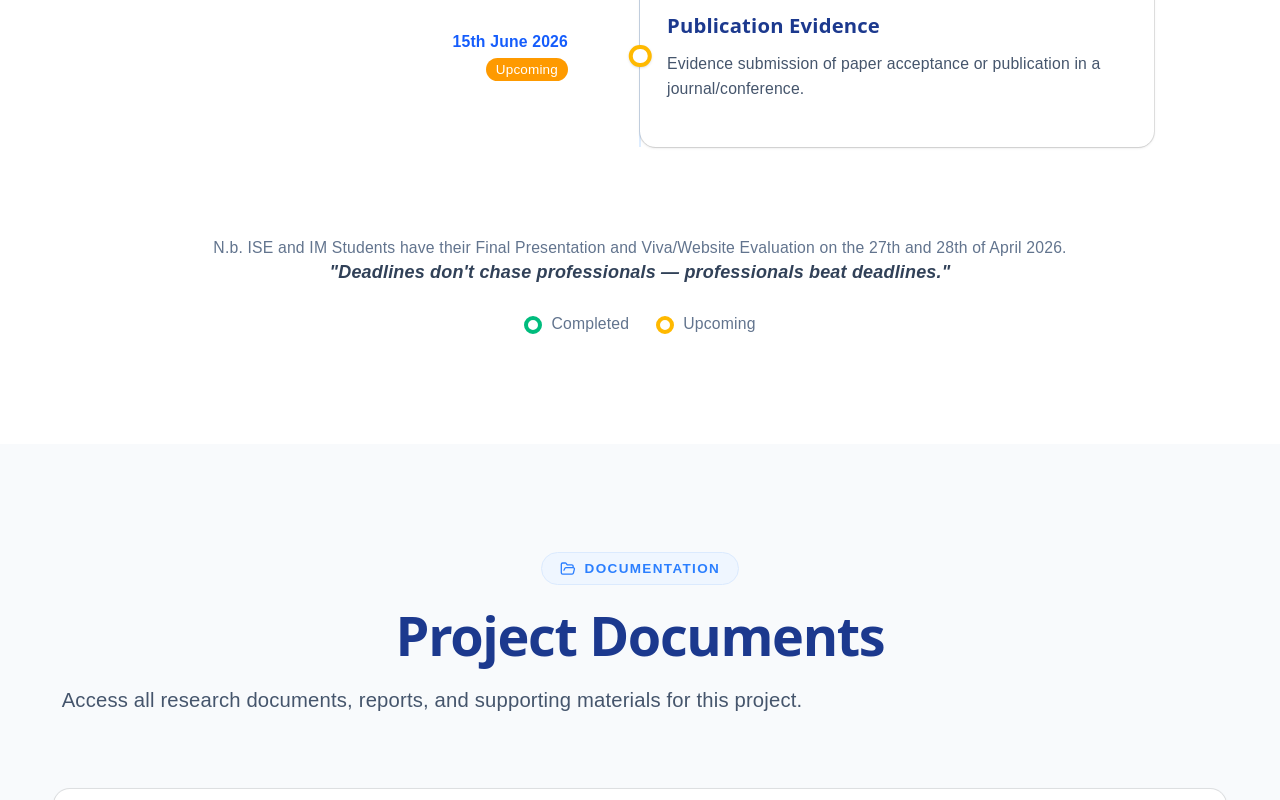
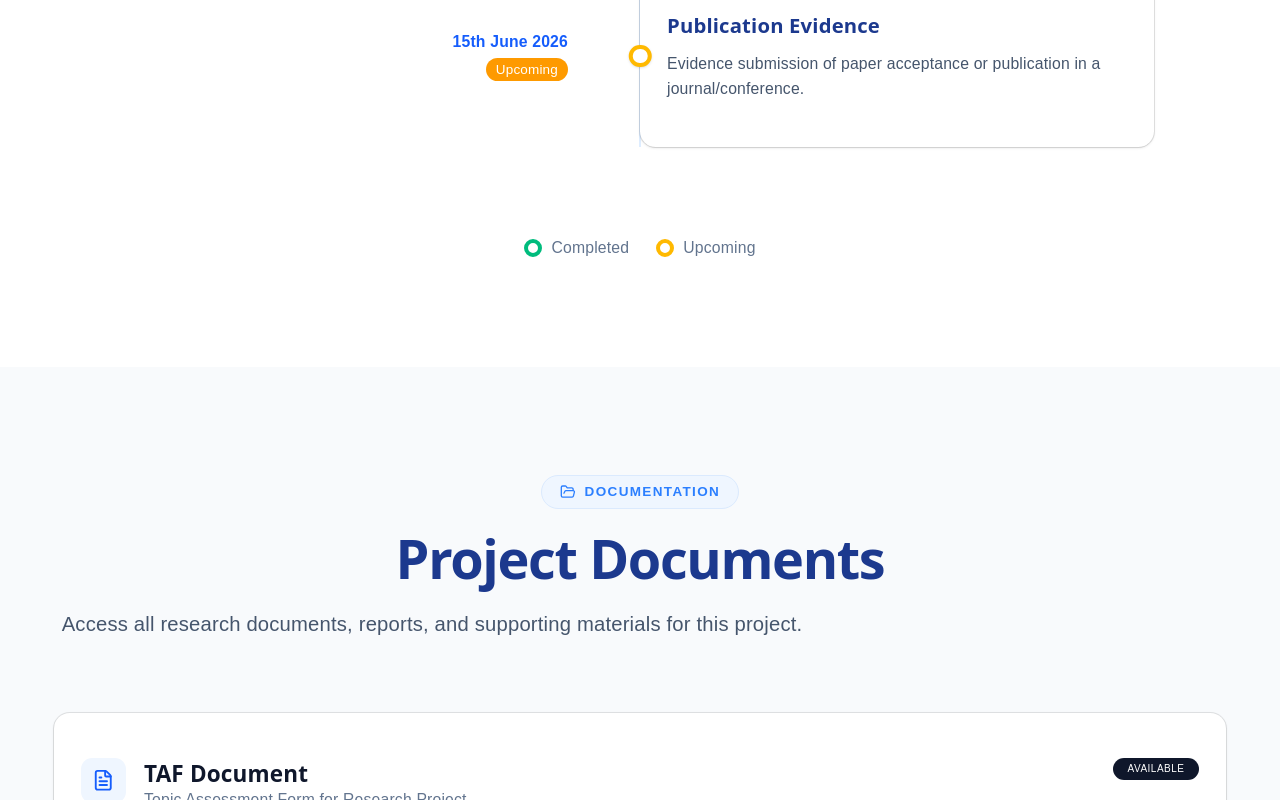
Before and after one commit to UvinduHewage/buildora, a React (Vite) app: page / in a window 1280 px wide. Shown: the part 11200-12000 px from the top of the page. Built offline with nearby package versions, Linux system fonts and the light colour scheme.

Commit message:
fix changes

```diff
--- a/src/components/sections/Timeline.jsx
+++ b/src/components/sections/Timeline.jsx
@@ -231,12 +231,6 @@ export default function Timeline() {
           transition={{ duration: 0.5 }}
           className="mt-20 text-center space-y-3"
         >
-          <p className="text-sm text-slate-500">
-            N.b. ISE and IM Students have their Final Presentation and Viva/Website Evaluation on the 27th and 28th of April 2026.
-          </p>
-          <p className="text-base italic font-semibold text-slate-700">
-            "Deadlines don't chase professionals — professionals beat deadlines."
-          </p>
           <div className="flex items-center justify-center gap-6 mt-6">
             <div className="flex items-center gap-2 text-sm text-slate-500">
               <div className="w-4 h-4 rounded-full border-4 border-emerald-500 bg-white" />
```
